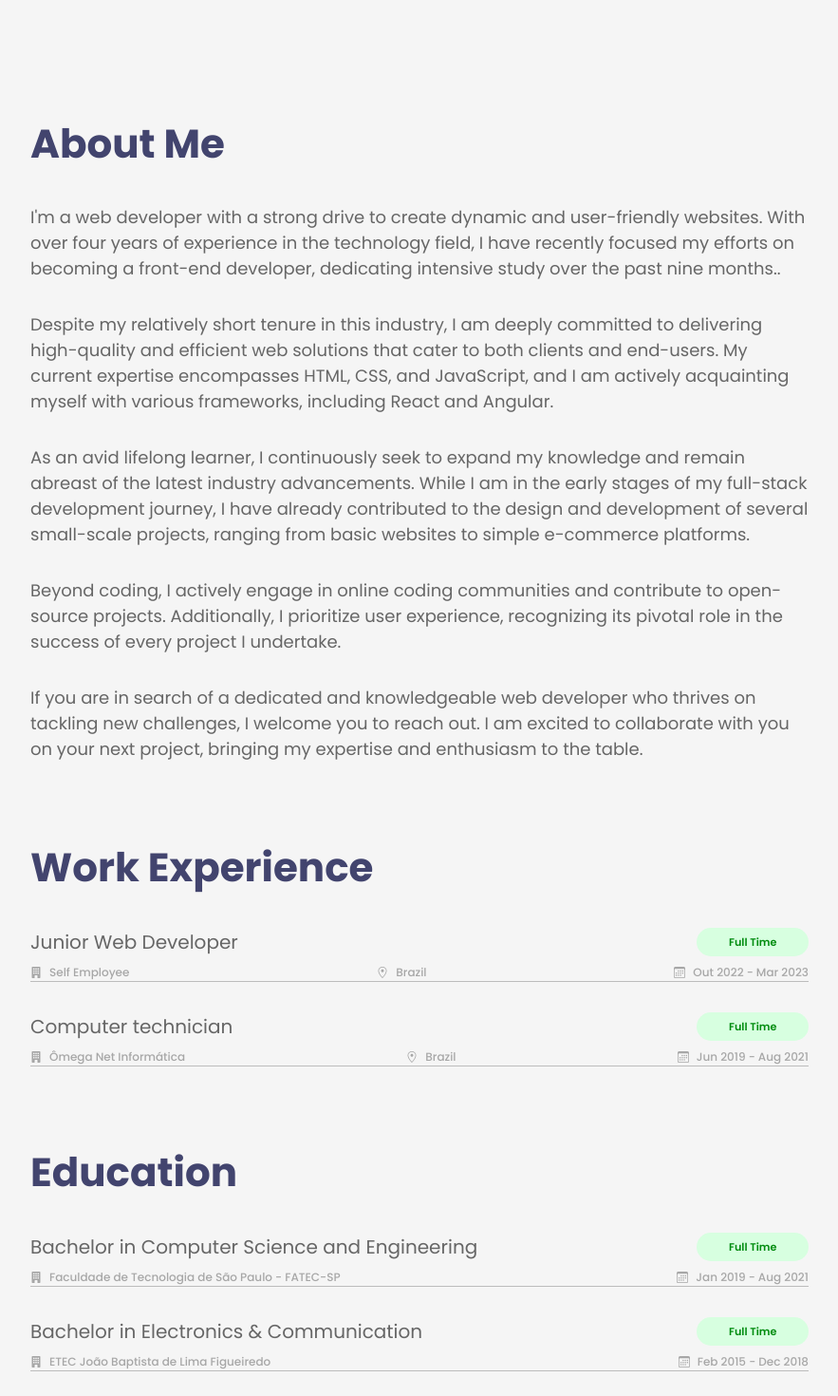
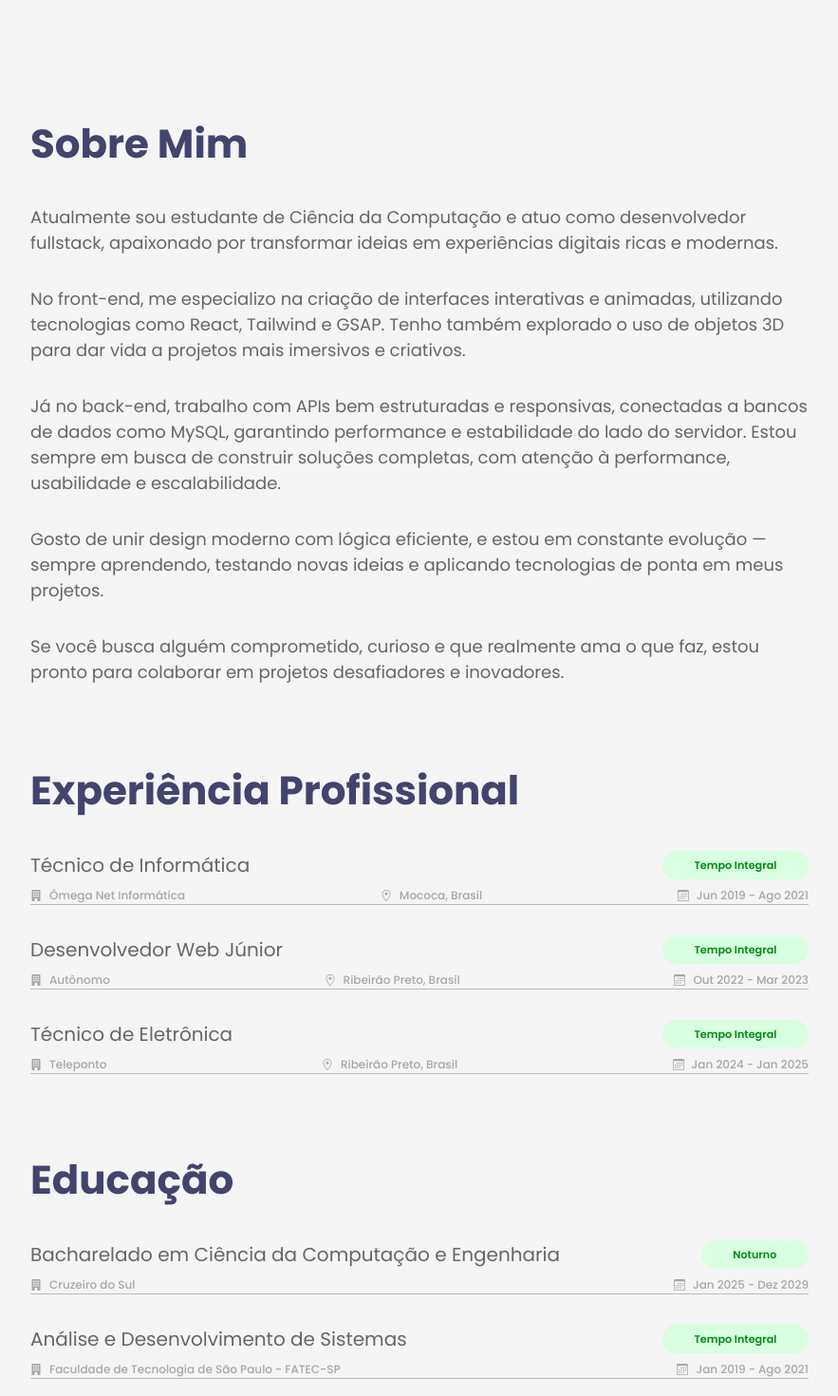
Before and after one commit to lucasdef15/portfolio, a React (Vite) app: page /about in a window 1280 px wide. Shown: the part 40-1510 px from the top of the page at 95% size, without its empty margins (198-1081 px from the left). Built offline with nearby package versions, Linux system fonts and the light colour scheme.

Commit message:
modified:   src/components/Card.jsx 	modified:   src/components/Header.jsx 	modified:   src/components/Projects.jsx 	modified:   src/pages/About.jsx 	modified:   src/pages/Contact.jsx 	modified:   src/styles/About.css

```diff
--- a/src/components/Card.jsx
+++ b/src/components/Card.jsx
@@ -1,5 +1,11 @@
 import { motion, AnimatePresence } from 'framer-motion';
 import FullCard from './FullCard';
+import gsap from 'gsap';
+import { useGSAP } from '@gsap/react';
+import { ScrollTrigger } from 'gsap/ScrollTrigger';
+import { useRef } from 'react';
+
+gsap.registerPlugin(ScrollTrigger);
 
 const hoverVariant = {
   hover: {
@@ -13,15 +19,41 @@ export default function Card({
   setSelectedId,
   selectedId,
   projectsData,
+  index,
 }) {
   const handleClick = (id) => {
     setSelectedId(id);
   };
+  const cardsRef = useRef([]);
+
+  useGSAP(() => {
+    // Animação dos cards
+    gsap.fromTo(
+      cardsRef.current[index],
+      {
+        y: 50,
+        opacity: 0,
+      },
+      {
+        y: 0,
+        opacity: 1,
+        duration: 1.5,
+        stagger: 0.35,
+        ease: 'power2.out',
+        scrollTrigger: {
+          trigger: cardsRef.current[index],
+          start: 'top 90%',
+          toggleActions: 'play none none reverse',
+        },
+      }
+    );
+  }, []);
 
   return (
     <>
       <motion.div
-        className=""
+        ref={(el) => (cardsRef.current[index] = el)}
+        className="motion-card"
         layoutId={project.id}
         onClick={() => handleClick(project.id)}
       >
--- a/src/components/Header.jsx
+++ b/src/components/Header.jsx
@@ -28,7 +28,9 @@ export default function Header() {
           offset={-50}
           duration={500}
         >
-          <img className="logo" src={blackLogo} alt="logo" />
+          <Link to="/">
+            <img className="logo" src={blackLogo} alt="logo" />
+          </Link>
         </LinkScroll>
 
         <nav className="navbar__links">
--- a/src/pages/About.jsx
+++ b/src/pages/About.jsx
@@ -4,8 +4,73 @@ import { BsCalendar3 } from 'react-icons/bs';
 import '../styles/About.css';
 import { motion } from 'framer-motion';
 import { routesVariants } from '../animations/animations';
+import gsap from 'gsap';
+import { useGSAP } from '@gsap/react';
+import { ScrollTrigger } from 'gsap/ScrollTrigger';
+
+gsap.registerPlugin(ScrollTrigger);
 
 export default function About() {
+  useGSAP(() => {
+    const titles = gsap.utils.toArray('.title__primary');
+
+    const cards = gsap.utils.toArray('.about__card');
+
+    titles.forEach((title) => {
+      gsap.fromTo(
+        title,
+        {
+          x: -100,
+          opacity: 0,
+        },
+        {
+          x: 0,
+          opacity: 1,
+          duration: 1,
+          scrollTrigger: {
+            trigger: title,
+            start: 'top 80%',
+            toggleActions: 'play none none none',
+          },
+        }
+      );
+    });
+    cards.forEach((card) => {
+      gsap.fromTo(
+        card,
+        {
+          x: -100,
+          opacity: 0,
+        },
+        {
+          x: 0,
+          opacity: 1,
+          duration: 1,
+          stagger: 0.3,
+          scrollTrigger: {
+            trigger: card,
+            start: 'top 80%',
+            toggleActions: 'play none none none',
+          },
+        }
+      );
+    });
+
+    gsap.fromTo(
+      '.about-me p',
+      {
+        y: -50,
+        opacity: 0,
+      },
+      {
+        y: 0,
+        opacity: 1,
+        duration: 1,
+        stagger: 0.25,
+      }
+    );
+  }, []);
+
   return (
     <motion.div
       className="about"
@@ -15,58 +80,74 @@ export default function About() {
       exit="exit"
     >
       <div className="about-me">
-        <h2 className="title__primary">About Me</h2>
+        <h2 className="title__primary">Sobre Mim</h2>
         <p className="text">
-          I'm a web developer with a strong drive to create dynamic and
-          user-friendly websites. With over four years of experience in the
-          technology field, I have recently focused my efforts on becoming a
-          front-end developer, dedicating intensive study over the past nine
-          months..
+          Atualmente sou estudante de Ciência da Computação e atuo como
+          desenvolvedor fullstack, apaixonado por transformar ideias em
+          experiências digitais ricas e modernas.
         </p>
         <p className="text">
-          Despite my relatively short tenure in this industry, I am deeply
-          committed to delivering high-quality and efficient web solutions that
-          cater to both clients and end-users. My current expertise encompasses
-          HTML, CSS, and JavaScript, and I am actively acquainting myself with
-          various frameworks, including React and Angular.
+          No front-end, me especializo na criação de interfaces interativas e
+          animadas, utilizando tecnologias como React, Tailwind e GSAP. Tenho
+          também explorado o uso de objetos 3D para dar vida a projetos mais
+          imersivos e criativos.
         </p>
         <p className="text">
-          As an avid lifelong learner, I continuously seek to expand my
-          knowledge and remain abreast of the latest industry advancements.
-          While I am in the early stages of my full-stack development journey, I
-          have already contributed to the design and development of several
-          small-scale projects, ranging from basic websites to simple e-commerce
-          platforms.
+          Já no back-end, trabalho com APIs bem estruturadas e responsivas,
+          conectadas a bancos de dados como MySQL, garantindo performance e
+          estabilidade do lado do servidor. Estou sempre em busca de construir
+          soluções completas, com atenção à performance, usabilidade e
+          escalabilidade.
         </p>
         <p className="text">
-          Beyond coding, I actively engage in online coding communities and
-          contribute to open-source projects. Additionally, I prioritize user
-          experience, recognizing its pivotal role in the success of every
-          project I undertake.
+          Gosto de unir design moderno com lógica eficiente, e estou em
+          constante evolução — sempre aprendendo, testando novas ideias e
+          aplicando tecnologias de ponta em meus projetos.
         </p>
         <p className="text">
-          If you are in search of a dedicated and knowledgeable web developer
-          who thrives on tackling new challenges, I welcome you to reach out. I
-          am excited to collaborate with you on your next project, bringing my
-          expertise and enthusiasm to the table.
+          Se você busca alguém comprometido, curioso e que realmente ama o que
+          faz, estou pronto para colaborar em projetos desafiadores e
+          inovadores.
         </p>
       </div>
 
       <div className="work">
-        <h2 className="title__primary">Work Experience</h2>
+        <h2 className="title__primary">Experiência Profissional</h2>
+
         <div className="about__card">
           <div className="job">
-            <h3 className="title__secondary">Junior Web Developer</h3>
-            <span>Full Time</span>
+            <h3 className="title__secondary">Técnico de Informática</h3>
+            <span>Tempo Integral</span>
           </div>
           <div className="job__info">
             <div className="info">
               <BsFillBuildingFill />
-              <p>Self Employee</p>
+              <p>Ômega Net Informática</p>
             </div>
             <div className="info">
               <GoLocation />
-              <p>Brazil</p>
+              <p>Mococa, Brasil</p>
+            </div>
+            <div className="info">
+              <BsCalendar3 />
+              <p>Jun 2019 - Ago 2021</p>
+            </div>
+          </div>
+        </div>
+
+        <div className="about__card">
+          <div className="job">
+            <h3 className="title__secondary">Desenvolvedor Web Júnior</h3>
+            <span>Tempo Integral</span>
+          </div>
+          <div className="job__info">
+            <div className="info">
+              <BsFillBuildingFill />
+              <p>Autônomo</p>
+            </div>
+            <div className="info">
+              <GoLocation />
+              <p>Ribeirão Preto, Brasil</p>
             </div>
             <div className="info">
               <BsCalendar3 />
@@ -77,34 +158,53 @@ export default function About() {
 
         <div className="about__card">
           <div className="job">
-            <h3 className="title__secondary">Computer technician</h3>
-            <span>Full Time</span>
+            <h3 className="title__secondary">Técnico de Eletrônica</h3>
+            <span>Tempo Integral</span>
           </div>
           <div className="job__info">
             <div className="info">
               <BsFillBuildingFill />
-              <p>Ômega Net Informática</p>
+              <p>Teleponto</p>
             </div>
             <div className="info">
               <GoLocation />
-              <p>Brazil</p>
+              <p>Ribeirão Preto, Brasil</p>
             </div>
             <div className="info">
               <BsCalendar3 />
-              <p>Jun 2019 - Aug 2021</p>
+              <p>Jan 2024 - Jan 2025</p>
             </div>
           </div>
         </div>
       </div>
 
       <div className="work">
-        <h2 className="title__primary">Education</h2>
+        <h2 className="title__primary">Educação</h2>
         <div className="about__card">
           <div className="job">
             <h3 className="title__secondary">
-              Bachelor in Computer Science and Engineering
+              Bacharelado em Ciência da Computação e Engenharia
             </h3>
-            <span>Full Time</span>
+            <span>Noturno</span>
+          </div>
+          <div className="job__info">
+            <div className="info">
+              <BsFillBuildingFill />
+              <p>Cruzeiro do Sul</p>
+            </div>
+            <div className="info">
+              <BsCalendar3 />
+              <p>Jan 2025 - Dez 2029</p>
+            </div>
+          </div>
+        </div>
+
+        <div className="about__card">
+          <div className="job">
+            <h3 className="title__secondary">
+              Análise e Desenvolvimento de Sistemas
+            </h3>
+            <span>Tempo Integral</span>
           </div>
           <div className="job__info">
             <div className="info">
@@ -113,17 +213,16 @@ export default function About() {
             </div>
             <div className="info">
               <BsCalendar3 />
-              <p>Jan 2019 - Aug 2021</p>
+              <p>Jan 2019 - Ago 2021</p>
             </div>
           </div>
         </div>
-
         <div className="about__card">
           <div className="job">
             <h3 className="title__secondary">
-              Bachelor in Electronics & Communication
+              Técnico Eletrônica e Comunicação
             </h3>
-            <span>Full Time</span>
+            <span>Tempo Integral</span>
           </div>
           <div className="job__info">
             <div className="info">
@@ -132,7 +231,7 @@ export default function About() {
             </div>
             <div className="info">
               <BsCalendar3 />
-              <p>Feb 2015 - Dec 2018</p>
+              <p>Fev 2015 - Dez 2018</p>
             </div>
           </div>
         </div>
--- a/src/styles/About.css
+++ b/src/styles/About.css
@@ -30,13 +30,12 @@
 .work {
   display: grid;
   gap: 2rem;
-  overflow-x: scroll;
+  overflow-x: auto;
 }
 .about__card {
   display: grid;
-  gap: .5rem;
+  gap: 0.5rem;
   border-bottom: 1px solid #66666665;
-
 }
 .job {
   display: flex;
```
Also changed, not shown: src/components/Projects.jsx (+2 -29 lines), src/pages/Contact.jsx (+24 -2 lines).
